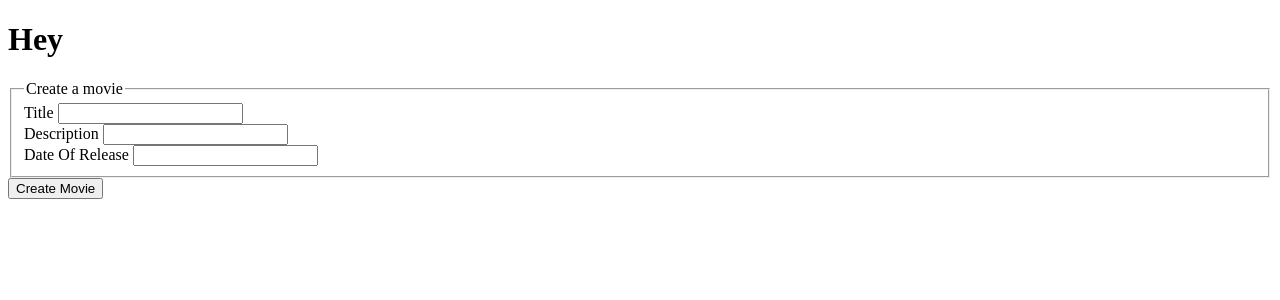
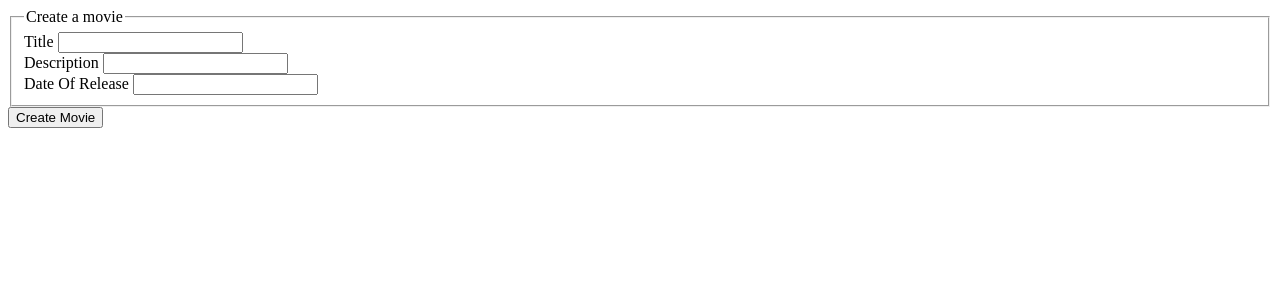
Before and after one commit to anawinter53/flask-practice, a Flask app: page /createForm in a window 1280 px wide. Shown: the top 300 px of the page. Run offline with Flask 3, Linux system fonts and the light colour scheme.

Commit message:
minor changes

```diff
--- a/application/templates/layout.html
+++ b/application/templates/layout.html
@@ -11,7 +11,6 @@
     {% endif %}
 </head>
 <body>
-    <h1>Hey</h1>
     {% block content %}{% endblock %}
 </body>
 </html>
```
